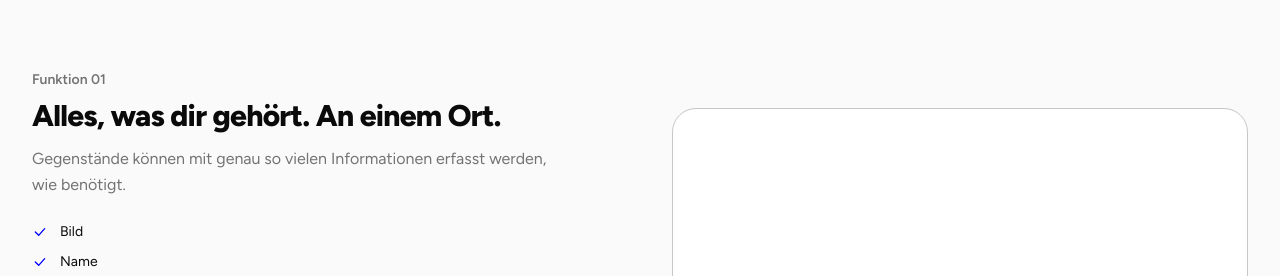
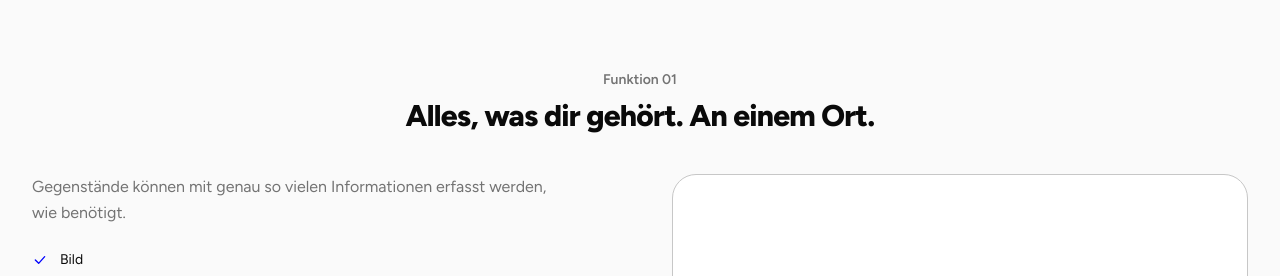
Before and after one commit to mrcldbrnr/marketing-page, a Next.js app: page /funktionen in a window 1280 px wide. Shown: the part 342-618 px from the top of the page. Built offline with nearby package versions, Linux system fonts and the light colour scheme; no server answers.

Commit message:
funktionen: anpassung layout

```diff
--- a/src/components/sections/feature-row.tsx
+++ b/src/components/sections/feature-row.tsx
@@ -12,11 +12,14 @@ export function FeatureRow({ feature, index }: FeatureRowProps) {
 
   return (
     <div className="border-t border-border py-16 first:border-t-0 first:pt-0 lg:py-20">
-      <div className="grid items-center gap-10 lg:grid-cols-2 lg:gap-16">
+      <div className="mx-auto max-w-2xl text-center">
+        <p className="text-sm font-semibold text-muted">Funktion {String(index + 1).padStart(2, "0")}</p>
+        <h2 className="mt-2 text-2xl font-extrabold tracking-tight text-balance sm:text-3xl">{feature.title}</h2>
+      </div>
+
+      <div className="mt-10 grid items-center gap-10 lg:grid-cols-2 lg:gap-16">
         <div className={flip ? "lg:order-2" : undefined}>
-          <p className="text-sm font-semibold text-muted">Funktion {String(index + 1).padStart(2, "0")}</p>
-          <h2 className="mt-2 text-2xl font-extrabold tracking-tight text-balance sm:text-3xl">{feature.title}</h2>
-          <p className="mt-3 leading-relaxed text-muted text-pretty">{feature.description}</p>
+          <p className="leading-relaxed text-muted text-pretty">{feature.description}</p>
           <div className="mt-6">
             <FeatureContentBlock content={feature.content} />
           </div>
```
